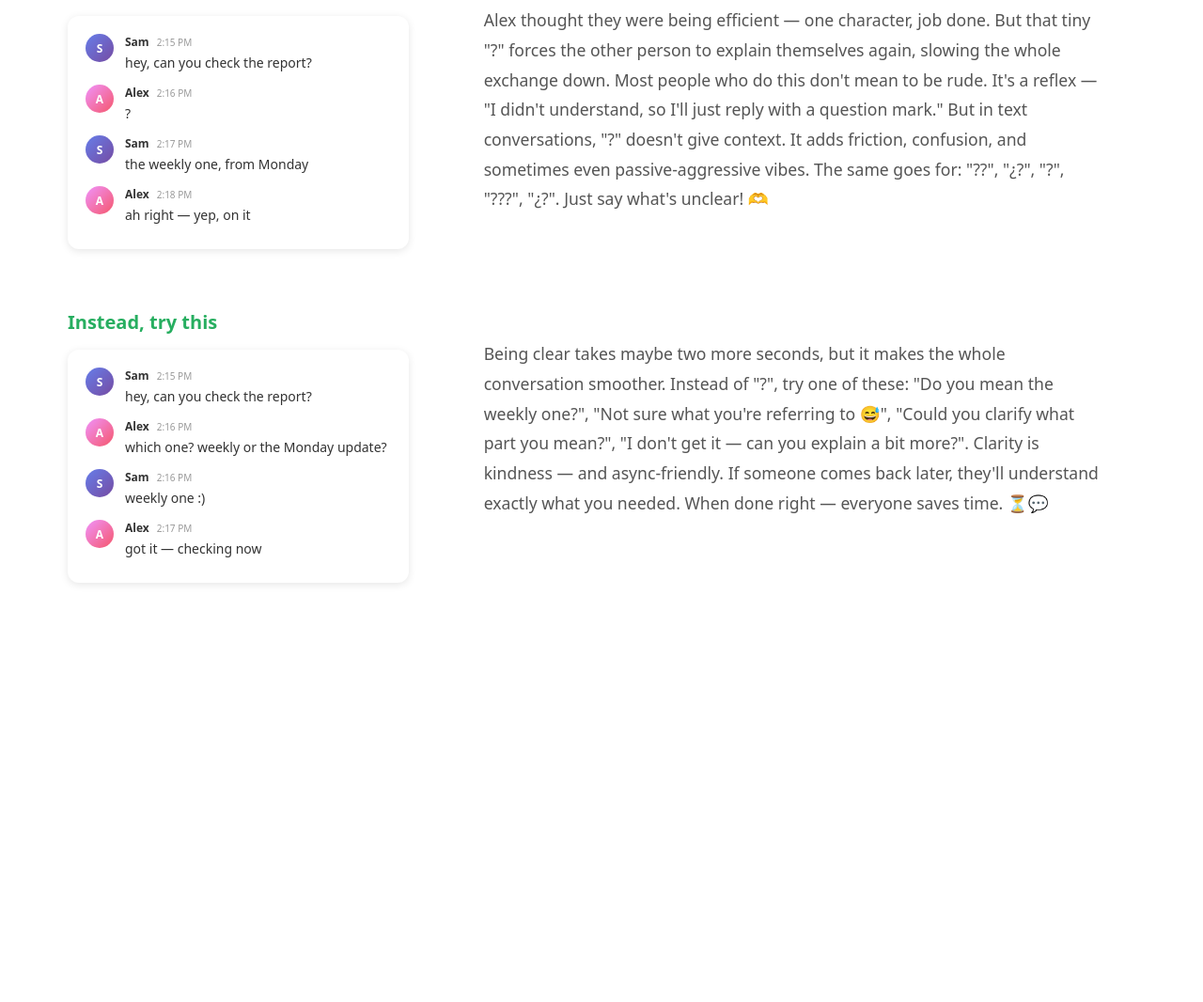
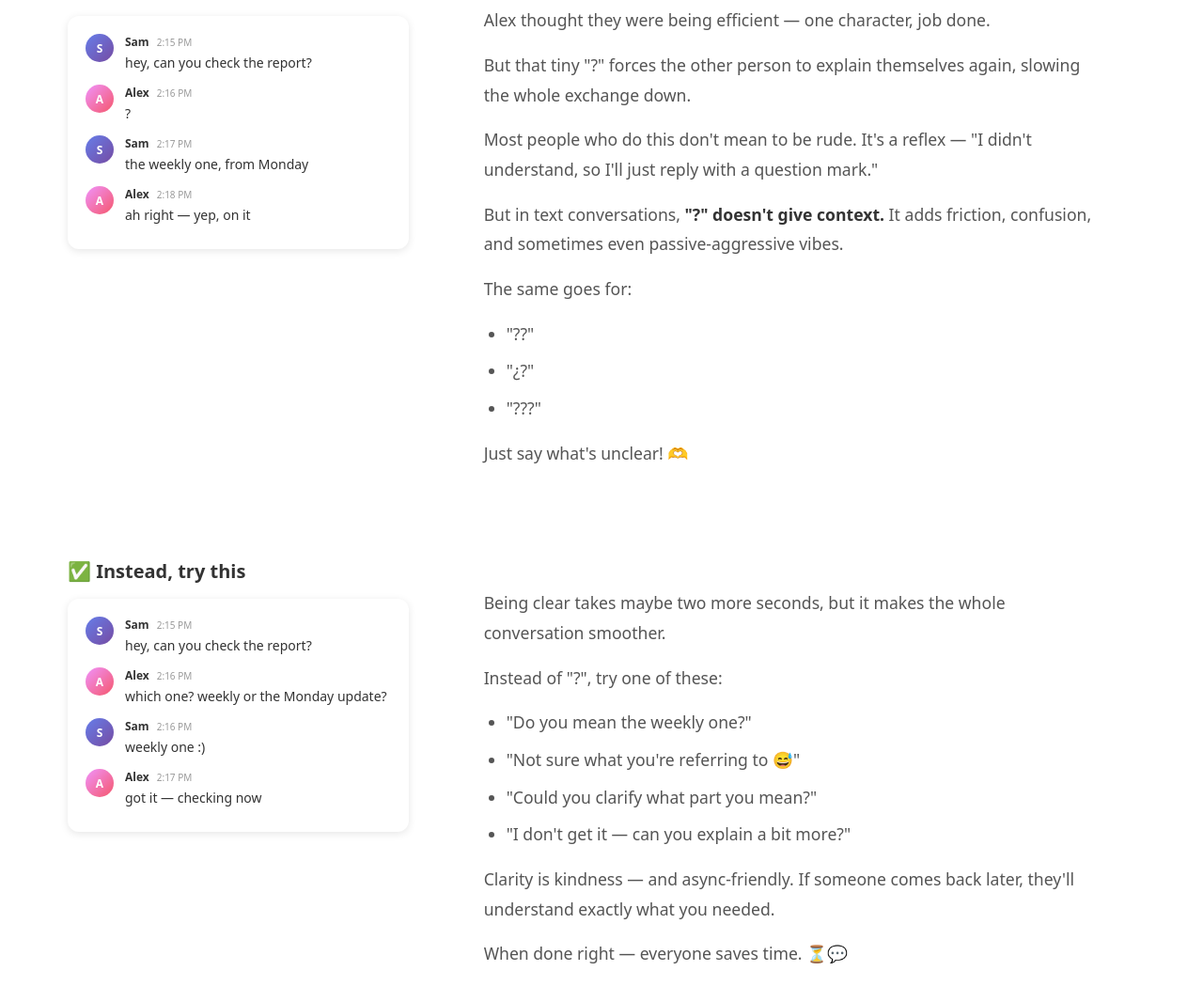
Before and after one commit to EsteveSegura/noquestionmark, a website built with Vite: page index.html in a window 1280 px wide. Shown: the part 571-1637 px from the top of the page at 94% size. Before the commit the page ends 1255 px from the top, so only its background shows below. Built offline with nearby package versions, Linux system fonts and the light colour scheme.

Commit message:
style: add improvements on styles

```diff
--- a/src/components/ChatExampleSection/ChatExample/ChatExample.css
+++ b/src/components/ChatExampleSection/ChatExample/ChatExample.css
@@ -6,12 +6,8 @@
 .chat-example__title {
   font-size: 20px;
   margin-bottom: 1rem;
-  color: #e74c3c;
+  color: #333;
   font-weight: 600;
-}
-
-.chat-example__title--positive {
-  color: #27ae60;
 }
 
 .chat-example__messages {
--- a/src/components/ChatExampleSection/ChatExample/ChatExample.js
+++ b/src/components/ChatExampleSection/ChatExample/ChatExample.js
@@ -6,9 +6,7 @@ export function ChatExample(section, isPositive = false) {
   chatExample.className = 'chat-example'
 
   const title = document.createElement('h3')
-  title.className = isPositive
-    ? 'chat-example__title chat-example__title--positive'
-    : 'chat-example__title'
+  title.className = 'chat-example__title'
   title.textContent = section.title
 
   const chatContainer = document.createElement('div')
--- a/src/components/ChatExampleSection/ExplanationText/ExplanationText.css
+++ b/src/components/ChatExampleSection/ExplanationText/ExplanationText.css
@@ -1,6 +1,4 @@
 .explanation-text {
-  display: flex;
-  align-items: center;
   padding: 2rem;
 }
 
@@ -8,4 +6,30 @@
   font-size: 1.1rem;
   line-height: 1.8;
   color: #555;
+  margin-bottom: 1rem;
 }
+
+.explanation-text p:last-child {
+  margin-bottom: 0;
+}
+
+.explanation-text ul {
+  margin: 1rem 0;
+  padding-left: 1.5rem;
+}
+
+.explanation-text li {
+  font-size: 1.1rem;
+  line-height: 1.8;
+  color: #555;
+  margin-bottom: 0.5rem;
+}
+
+.explanation-text li:last-child {
+  margin-bottom: 0;
+}
+
+.explanation-text strong {
+  font-weight: 600;
+  color: #333;
+}
--- a/src/components/ChatExampleSection/ExplanationText/ExplanationText.js
+++ b/src/components/ChatExampleSection/ExplanationText/ExplanationText.js
@@ -4,9 +4,7 @@ export function ExplanationText(section) {
   const explanation = document.createElement('div')
   explanation.className = 'explanation-text'
 
-  explanation.innerHTML = `
-    <p>${section.explanation.text}</p>
-  `
+  explanation.innerHTML = section.explanation.text
 
   return explanation
 }
--- a/src/translations.js
+++ b/src/translations.js
@@ -5,10 +5,10 @@ export const translations = {
       subtitle: 'please don\'t reply with just a question mark in chat'
     },
     intro: {
-      text: 'Imagine someone asks you something, and you just stare, raise an eyebrow, and say "?".'
+      text: 'Imagine someone asks you something, and you just stare, raise an eyebrow, and say "?"... 🤦‍♀️'
     },
     dontDoThis: {
-      title: 'Don\'t do this',
+      title: '❌ Don\'t do this',
       chat: {
         messages: [
           { name: 'Sam', text: 'hey, can you check the report?', time: '2:15 PM' },
@@ -18,11 +18,26 @@ export const translations = {
         ]
       },
       explanation: {
-        text: 'Alex thought they were being efficient — one character, job done. But that tiny "?" forces the other person to explain themselves again, slowing the whole exchange down. Most people who do this don\'t mean to be rude. It\'s a reflex — "I didn\'t understand, so I\'ll just reply with a question mark." But in text conversations, "?" doesn\'t give context. It adds friction, confusion, and sometimes even passive-aggressive vibes. The same goes for: "??", "¿?", "?", "???", "¿?". Just say what\'s unclear! 🫶'
+        text: `<p>Alex thought they were being efficient — one character, job done.</p>
+
+<p>But that tiny "?" forces the other person to explain themselves again, slowing the whole exchange down.</p>
+
+<p>Most people who do this don't mean to be rude. It's a reflex — "I didn't understand, so I'll just reply with a question mark."</p>
+
+<p>But in text conversations, <strong>"?" doesn't give context.</strong> It adds friction, confusion, and sometimes even passive-aggressive vibes.</p>
+
+<p>The same goes for:</p>
+<ul>
+  <li>"??"</li>
+  <li>"¿?"</li>
+  <li>"???"</li>
+</ul>
+
+<p>Just say what's unclear! 🫶</p>`
       }
     },
     doThis: {
-      title: 'Instead, try this',
+      title: '✅ Instead, try this',
       chat: {
         messages: [
           { name: 'Sam', text: 'hey, can you check the report?', time: '2:15 PM' },
@@ -32,20 +47,32 @@ export const translations = {
         ]
       },
       explanation: {
-        text: 'Being clear takes maybe two more seconds, but it makes the whole conversation smoother. Instead of "?", try one of these: "Do you mean the weekly one?", "Not sure what you\'re referring to 😅", "Could you clarify what part you mean?", "I don\'t get it — can you explain a bit more?". Clarity is kindness — and async-friendly. If someone comes back later, they\'ll understand exactly what you needed. When done right — everyone saves time. ⏳💬'
+        text: `<p>Being clear takes maybe two more seconds, but it makes the whole conversation smoother.</p>
+
+<p>Instead of "?", try one of these:</p>
+<ul>
+  <li>"Do you mean the weekly one?"</li>
+  <li>"Not sure what you're referring to 😅"</li>
+  <li>"Could you clarify what part you mean?"</li>
+  <li>"I don't get it — can you explain a bit more?"</li>
+</ul>
+
+<p>Clarity is kindness — and async-friendly. If someone comes back later, they'll understand exactly what you needed.</p>
+
+<p>When done right — everyone saves time. ⏳💬</p>`
       }
     }
   },
   es: {
     header: {
-      title: 'No ? - No just ? - No sólo ?',
+      title: 'No ? ',
       subtitle: 'por favor no respondas solo con un signo de interrogación en el chat'
     },
     intro: {
-      text: 'Imagina que alguien te pregunta algo, y tú solo miras, levantas una ceja, y dices "?". Así se siente cuando respondes solo con un signo de interrogación online. 😩 No te hace ver misterioso — te hace ver como si no te importara comunicarte claramente.'
+      text: 'Imagina que alguien te pregunta algo, y tú solo miras, levantas una ceja, y dices "?"... 🤦‍♀️'
     },
     dontDoThis: {
-      title: 'No hagas esto',
+      title: '❌ No hagas esto',
       chat: {
         messages: [
           { name: 'Sam', text: 'oye, ¿puedes revisar el reporte?', time: '2:15 PM' },
@@ -55,11 +82,26 @@ export const translations = {
         ]
       },
       explanation: {
-        text: 'Alex pensó que estaba siendo eficiente — un carácter, trabajo hecho. Pero ese pequeño "?" obliga a la otra persona a explicarse de nuevo, haciendo más lento todo el intercambio. La mayoría de las personas que hacen esto no intentan ser groseras. Es un reflejo — "no entendí, así que responderé con un signo de interrogación." Pero en conversaciones de texto, "?" no da contexto. Añade fricción, confusión, y a veces incluso un tono pasivo-agresivo. Lo mismo va para: "??", "¿?", "?", "???", "¿?". ¡Solo di qué no está claro! 🫶'
+        text: `<p>Alex pensó que estaba siendo eficiente — un carácter, trabajo hecho.</p>
+
+<p>Pero ese pequeño "?" obliga a la otra persona a explicarse de nuevo, haciendo más lento todo el intercambio.</p>
+
+<p>La mayoría de las personas que hacen esto no intentan ser groseras. Es un reflejo — "no entendí, así que responderé con un signo de interrogación."</p>
+
+<p>Pero en conversaciones de texto, <strong>"?" no da contexto.</strong> Añade fricción, confusión, y a veces incluso un tono pasivo-agresivo.</p>
+
+<p>Lo mismo va para:</p>
+<ul>
+  <li>"??"</li>
+  <li>"¿?"</li>
+  <li>"???"</li>
+</ul>
+
+<p>¡Solo di qué no está claro! 🫶</p>`
       }
     },
     doThis: {
-      title: 'En su lugar, intenta esto',
+      title: '✅ En su lugar, intenta esto',
       chat: {
         messages: [
           { name: 'Sam', text: 'oye, ¿puedes revisar el reporte?', time: '2:15 PM' },
@@ -69,7 +111,19 @@ export const translations = {
         ]
       },
       explanation: {
-        text: 'Ser claro toma tal vez dos segundos más, pero hace que toda la conversación sea más fluida. En lugar de "?", intenta alguna de estas: "¿Te refieres al semanal?", "No estoy seguro a qué te refieres 😅", "¿Podrías aclarar qué parte?", "No lo entiendo — ¿puedes explicar un poco más?". La claridad es amabilidad — y amigable para comunicación asíncrona. Si alguien vuelve más tarde, entenderá exactamente qué necesitabas. Cuando se hace bien — todos ahorran tiempo. ⏳💬'
+        text: `<p>Ser claro toma tal vez dos segundos más, pero hace que toda la conversación sea más fluida.</p>
+
+<p>En lugar de "?", intenta alguna de estas:</p>
+<ul>
+  <li>"¿Te refieres al semanal?"</li>
+  <li>"No estoy seguro a qué te refieres 😅"</li>
+  <li>"¿Podrías aclarar qué parte?"</li>
+  <li>"No lo entiendo — ¿puedes explicar un poco más?"</li>
+</ul>
+
+<p>La claridad es amabilidad — y amigable para comunicación asíncrona. Si alguien vuelve más tarde, entenderá exactamente qué necesitabas.</p>
+
+<p>Cuando se hace bien — todos ahorran tiempo. ⏳💬</p>`
       }
     }
   }
```
